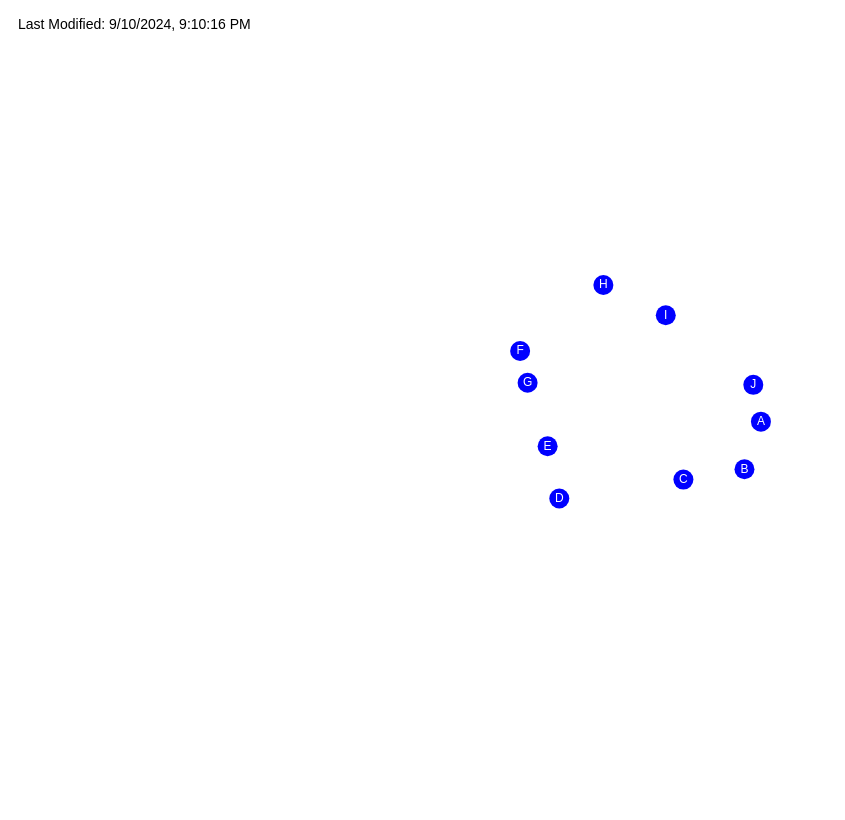
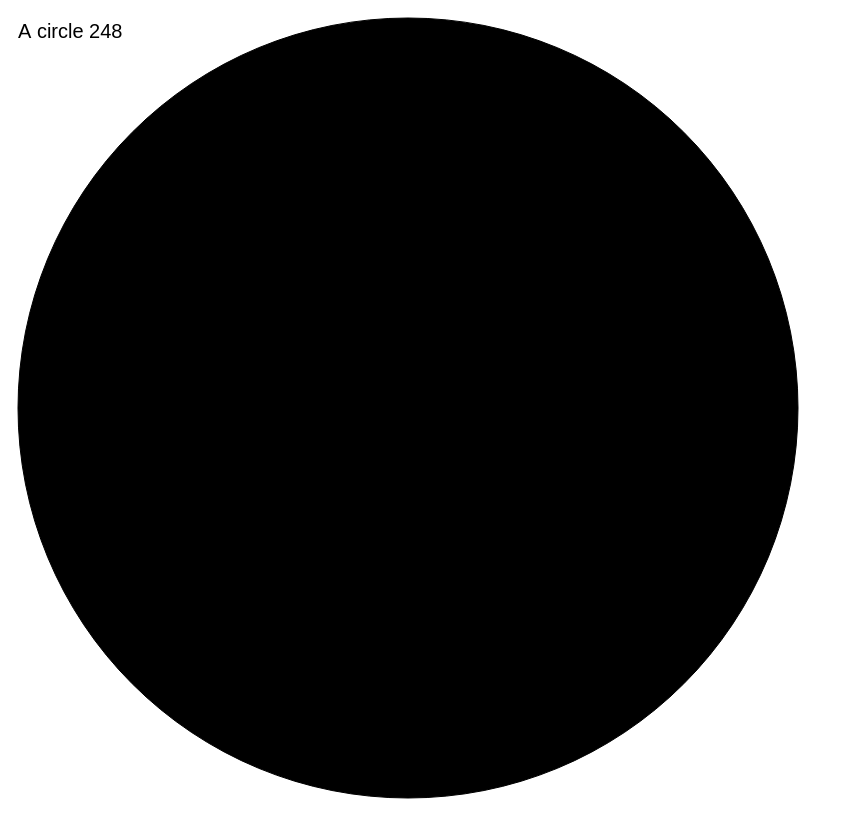
Before and after one commit to springyworks/typescript-kos, a website: page index.html in a window 1280 px wide. Shown: the whole page, without its empty margins (0-845 px from the left). Drawn offline with Linux system fonts and the light colour scheme.

Commit message:
Remove unused code and update page title

```diff
--- a/index.html
+++ b/index.html
@@ -1,7 +1,7 @@
 <!DOCTYPE html>
 <html>
-    <head><title>TypeScript kos ants</title></head>
+    <head><title>TypeScript Letters</title></head>
     <body>
-        <script src="out/tswebapp-ants.js"></script>
+        <script src="out/main.js"></script>
     </body>
 </html>
--- /dev/null
+++ b/main.ts
@@ -0,0 +1,67 @@
+document.addEventListener("DOMContentLoaded", () => {
+  const body = document.body;
+
+  // Create and append canvas element
+  const canvas = document.createElement("canvas");
+  body.appendChild(canvas);
+
+  const context = canvas.getContext("2d");
+
+  const drawCircle = () => {
+    if (context) {
+      // Clear the canvas
+      context.clearRect(0, 0, canvas.width, canvas.height);
+
+      // Get the smaller dimension to make the circle fit within the window
+      const size = Math.min(window.innerWidth, window.innerHeight);
+
+      // Set canvas size
+      canvas.width = size;
+      canvas.height = size;
+
+      // Draw the circle
+      context.beginPath();
+      context.arc(size / 2, size / 2, size / 2 - 10, 0, Math.PI * 2);
+      context.fillStyle = "black";
+      context.fill();
+      context.stroke();
+    }
+  };
+
+  const animateText = (finalSize: number, duration: number) => {
+    const startTime = performance.now();
+    const initialSize = 5; // Starting font size
+
+    const animate = (currentTime: number) => {
+      const elapsedTime = currentTime - startTime;
+      const progress = Math.min(elapsedTime / duration, 1);
+      const currentSize = initialSize + (finalSize - initialSize) * progress;
+
+      // Clear the canvas and redraw the circle
+      drawCircle();
+
+      // Draw the text with the current size
+      if (context) {
+        context.font = `${currentSize}px Arial`;
+        context.fillStyle = "black";
+        context.fillText("A circle 248", 10, 30);
+      }
+
+      if (progress < 1) {
+        requestAnimationFrame(animate);
+      }
+    };
+
+    requestAnimationFrame(animate);
+  };
+
+  // Initial draw
+  drawCircle();
+  animateText(20, 1000); // Animate to 20px font size over 1 second
+
+  // Redraw on window resize
+  window.addEventListener("resize", () => {
+    drawCircle();
+    animateText(20, 1000); // Re-animate text on resize
+  });
+});
--- a/package.json
+++ b/package.json
@@ -2,7 +2,7 @@
     "name": "vscode-typescript-web-app",
     "version": "0.0.5",
     "description": "A sample TypeScript project, usable as template",
-    "main": "out/tswebapp-ants.js",
+    "main": "out/main.js",
 
     "author": "springyworks",
     "license": "MIT",
--- a/src/tswebapp-ants.ts
+++ /dev/null
@@ -1,163 +0,0 @@
-
-
-// Function to create and draw on a canvas
-function drawDotsWithLetters() {
-  const canvas = document.createElement("canvas");
-  canvas.id = "dotsCanvas";
-  document.body.appendChild(canvas);
-
-  const ctx = canvas.getContext("2d");
-  if (ctx) {
-    const letters = "ABCDEFGHIJ".split("");
-    const radius = 10;
-    const offsets = letters.map(() => ({ x: 0, y: 0 }));
-    const pings: { x: number; y: number; radius: number }[] = [];
-    const initialPositions = letters.map((_, index) => {
-      const angle = (index / letters.length) * (2 * Math.PI);
-      return {
-        xPercent: 0.5 + Math.cos(angle) * 0.1,
-        yPercent: 0.5 + Math.sin(angle) * 0.1,
-      };
-    });
-
-    let draggingIndex: number | null = null;
-
-    const resizeCanvas = () => {
-      canvas.width = window.innerWidth;
-      canvas.height = window.innerHeight;
-    };
-
-    const draw = () => {
-      ctx.clearRect(0, 0, canvas.width, canvas.height); // Clear the canvas
-
-      letters.forEach((letter, index) => {
-        const x =
-          initialPositions[index].xPercent * canvas.width + offsets[index].x;
-        const y =
-          initialPositions[index].yPercent * canvas.height + offsets[index].y;
-
-        ctx.beginPath();
-        ctx.arc(x, y, radius, 0, Math.PI * 2, true); // Draw a circle
-        ctx.fillStyle = "blue"; // Set fill color to blue
-        ctx.fill();
-
-        ctx.fillStyle = "white"; // Set fill color to white for the letter
-        ctx.font = "12px Arial";
-        ctx.textAlign = "center";
-        ctx.textBaseline = "middle";
-        ctx.fillText(letter, x, y);
-
-        // Update offsets for movement if not dragging
-        if (draggingIndex !== index) {
-          offsets[index].x += (Math.random() - 0.5) * 4; // Increase random movement
-          offsets[index].y += (Math.random() - 0.5) * 4; // Increase random movement
-        }
-      });
-
-      // Draw pings
-      pings.forEach((ping, pingIndex) => {
-        ctx.beginPath();
-        ctx.arc(ping.x, ping.y, ping.radius, 0, Math.PI * 2, true);
-        ctx.strokeStyle = "red";
-        ctx.lineWidth = 2;
-        ctx.stroke();
-        ping.radius += 1; // Increase the radius to create the ping effect
-
-        // Remove the ping if it gets too large
-        if (ping.radius > 20) {
-          pings.splice(pingIndex, 1);
-        }
-      });
-
-      // Draw the modification time in the upper left corner
-      ctx.fillStyle = "black";
-      ctx.font = "14px Arial";
-      ctx.textAlign = "left";
-      ctx.textBaseline = "top";
-      ctx.fillText(`Last Modified: ${lastModified}`, 40, 10);
-
-      // Print a new line saying "click in de pagina for fun!"
-      ctx.fillText("click in de pagina for fun!", 100, 30);
-       requestAnimationFrame(draw);
-    };
-
-    // Get the last modification time of the current script
-    const scriptElement = document.currentScript as HTMLScriptElement;
-    const lastModified = new Date(document.lastModified).toLocaleString();
-
-
-
-    // Initial setup
-    resizeCanvas();
-    draw();
-
-    // Redraw on window resize
-    window.addEventListener("resize", () => {
-      resizeCanvas();
-      draw();
-    });
-
-    // Add click event listener to create pings and move dots
-    canvas.addEventListener("click", (event: MouseEvent) => {
-      const rect = canvas.getBoundingClientRect();
-      const x = event.clientX - rect.left;
-      const y = event.clientY - rect.top;
-      pings.push({ x, y, radius: 0 });
-
-      // Move dots towards the click location
-      letters.forEach((_, index) => {
-        const dotX =
-          initialPositions[index].xPercent * canvas.width + offsets[index].x;
-        const dotY =
-          initialPositions[index].yPercent * canvas.height + offsets[index].y;
-        const dx = (x - dotX) * 0.2; // Increase the multiplier to control movement speed
-        const dy = (y - dotY) * 0.2;
-        offsets[index].x += dx;
-        offsets[index].y += dy;
-      });
-    });
-
-    // Add mouse event listeners for dragging
-    canvas.addEventListener("mousedown", (event: MouseEvent) => {
-      const rect = canvas.getBoundingClientRect();
-      const x = event.clientX - rect.left;
-      const y = event.clientY - rect.top;
-
-      letters.forEach((_, index) => {
-        const dotX =
-          initialPositions[index].xPercent * canvas.width + offsets[index].x;
-        const dotY =
-          initialPositions[index].yPercent * canvas.height + offsets[index].y;
-        const distance = Math.sqrt((x - dotX) ** 2 + (y - dotY) ** 2);
-
-        if (distance < radius) {
-          draggingIndex = index;
-        }
-      });
-    });
-
-    canvas.addEventListener("mousemove", (event: MouseEvent) => {
-      if (draggingIndex !== null) {
-        const rect = canvas.getBoundingClientRect();
-        const x = event.clientX - rect.left;
-        const y = event.clientY - rect.top;
-
-        offsets[draggingIndex].x =
-          x - initialPositions[draggingIndex].xPercent * canvas.width;
-        offsets[draggingIndex].y =
-          y - initialPositions[draggingIndex].yPercent * canvas.height;
-      }
-    });
-
-    canvas.addEventListener("mouseup", () => {
-      draggingIndex = null;
-    });
-
-    canvas.addEventListener("mouseleave", () => {
-      draggingIndex = null;
-    });
-  }
-}
-
-// Call the function to draw the dots with letters
-drawDotsWithLetters();
--- a/tsconfig.json
+++ b/tsconfig.json
@@ -3,8 +3,8 @@
     "target": "es5",
     "module": "commonjs",
     "outDir": "./out",
-    "rootDir": "./src",
+    "rootDir": "./",
     "strict": true
   },
-  "include": ["src/**/*"]
+  "include": ["src/**/*", "main.ts"]
 }
```
Also changed, not shown: out/main.js (added), out/tswebapp-ants.js (deleted), 2 other files.
